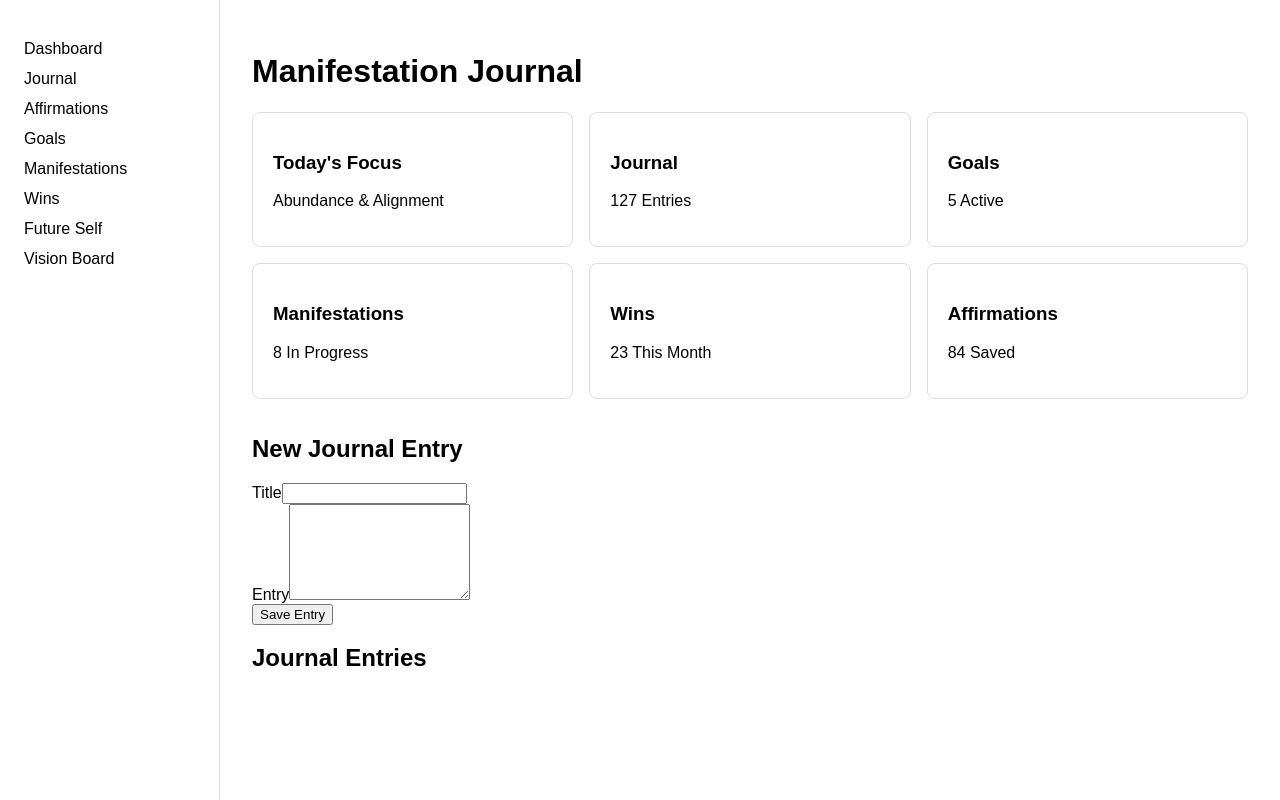
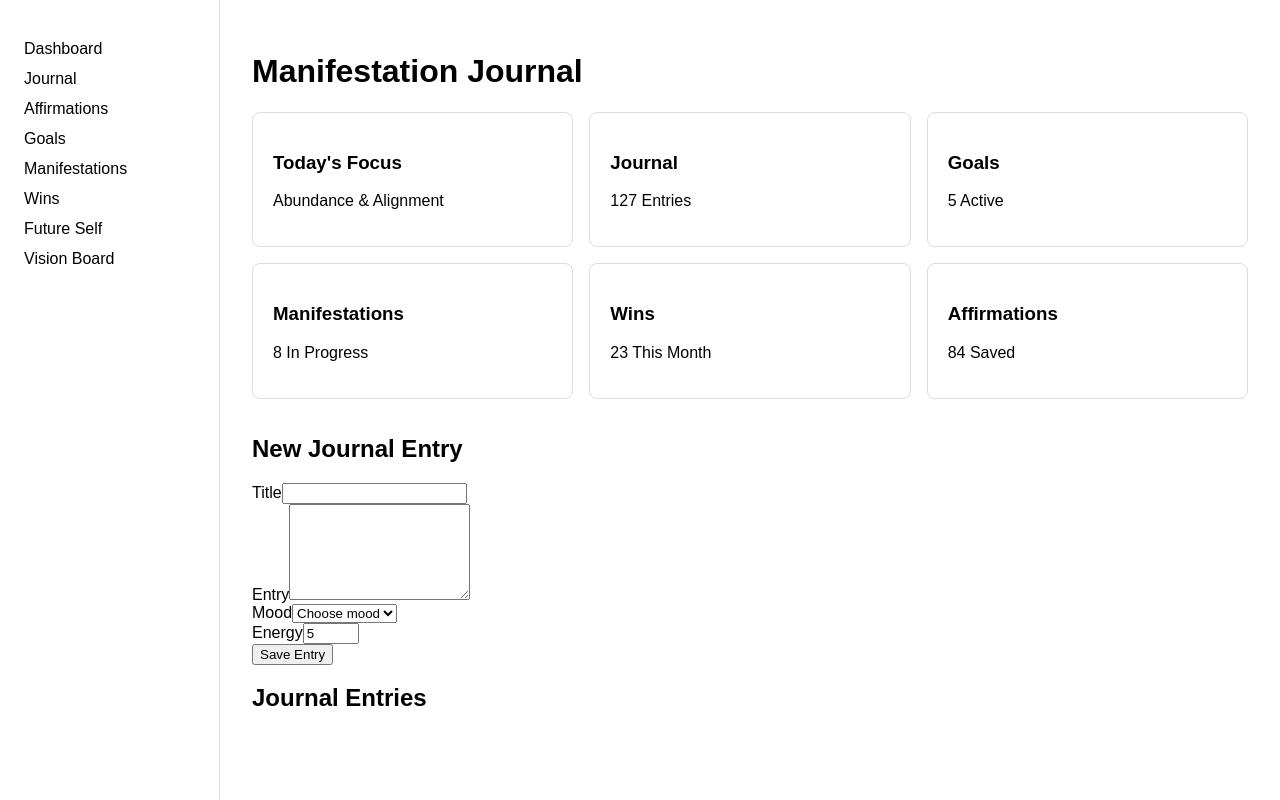
Before and after one commit to tiffaniarmour/ManiJournal-App, a React (Vite) app in the folder manifestation-journal/: page /journal in a window 1280 px wide. Built offline with nearby package versions, Linux system fonts and the light colour scheme.

Commit message:
Add mood and energy fields to journal entries

```diff
--- a/manifestation-journal/src/components/JournalForm.jsx
+++ b/manifestation-journal/src/components/JournalForm.jsx
@@ -3,6 +3,8 @@ import { useState } from 'react'
 function JournalForm() {
   const [title, setTitle] = useState('')
   const [content, setContent] = useState('')
+  const [mood, setMood] = useState('')
+  const [energy, setEnergy] = useState('5')
   const [entries, setEntries] = useState([])
 
   function handleSubmit(event) {
@@ -12,11 +14,15 @@ function JournalForm() {
       id: Date.now(),
       title: title,
       content: content,
+      mood: mood,
+      energy: energy,
     }
 
     setEntries([newEntry, ...entries])
     setTitle('')
     setContent('')
+    setMood('')
+    setEnergy('5')
   }
 
   function handleDelete(id) {
@@ -49,6 +55,34 @@ function JournalForm() {
           ></textarea>
         </div>
 
+        <div>
+          <label htmlFor="journal-mood">Mood</label>
+          <select
+            id="journal-mood"
+            value={mood}
+            onChange={(event) => setMood(event.target.value)}
+          >
+            <option value="">Choose mood</option>
+            <option value="Hopeful">Hopeful</option>
+            <option value="Grounded">Grounded</option>
+            <option value="Grateful">Grateful</option>
+            <option value="Anxious">Anxious</option>
+            <option value="Tired">Tired</option>
+          </select>
+        </div>
+
+        <div>
+          <label htmlFor="journal-energy">Energy</label>
+          <input
+            id="journal-energy"
+            type="number"
+            min="1"
+            max="10"
+            value={energy}
+            onChange={(event) => setEnergy(event.target.value)}
+          />
+        </div>
+
         <button type="submit">Save Entry</button>
       </form>
 
@@ -59,6 +93,8 @@ function JournalForm() {
           <article key={entry.id}>
             <h3>{entry.title}</h3>
             <p>{entry.content}</p>
+            <p>Mood: {entry.mood}</p>
+            <p>Energy: {entry.energy}/10</p>
 
             <button type="button" onClick={() => handleDelete(entry.id)}>
               Delete
```
